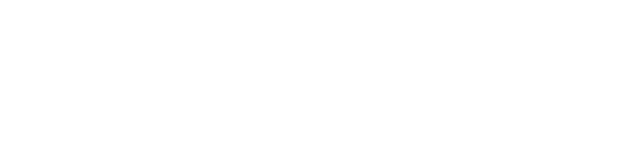
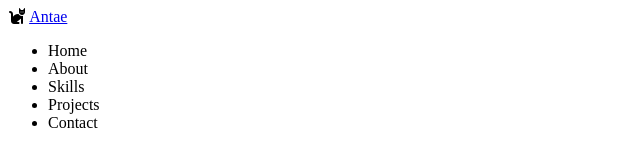
Before and after one commit to hjk9984/portfolio, a plain HTML site: page index.html in a window 1280 px wide. Shown: the whole page, without its empty margins (0-640 px from the left). Drawn offline with Linux system fonts and the light colour scheme.

Commit message:
Update navbar Outline

```diff
--- a/index.html
+++ b/index.html
@@ -21,6 +21,28 @@
     <script src="main.js" defer></script>
 </head>
 <body>
-
+    <!-- Navbar -->
+    <nav id="navbar">
+        <div class="navbar__logo"></div>
+            <i class="fas fa-cat"></i>
+            <a href="#">Antae</a>
+        <div class="navbar__menu">
+            <ul id="navbar__menu">
+                <li id="navbar__menu__item">Home</li>
+                <li id="navbar__menu__item">About</li>
+                <li id="navbar__menu__item">Skills</li>
+                <li id="navbar__menu__item">Projects</li>
+                <li id="navbar__menu__item">Contact</li>
+            </ul>
+        </div>
+    </nav>
+    <!-- About -->
+    <section id="about"></section>
+    <!-- Skills -->
+    <section id="skills"></section>
+    <!-- Projects -->
+    <section id="projects"></section>
+    <!-- Contact -->
+    <section id="contact"></section>
 </body>
 </html>
```
